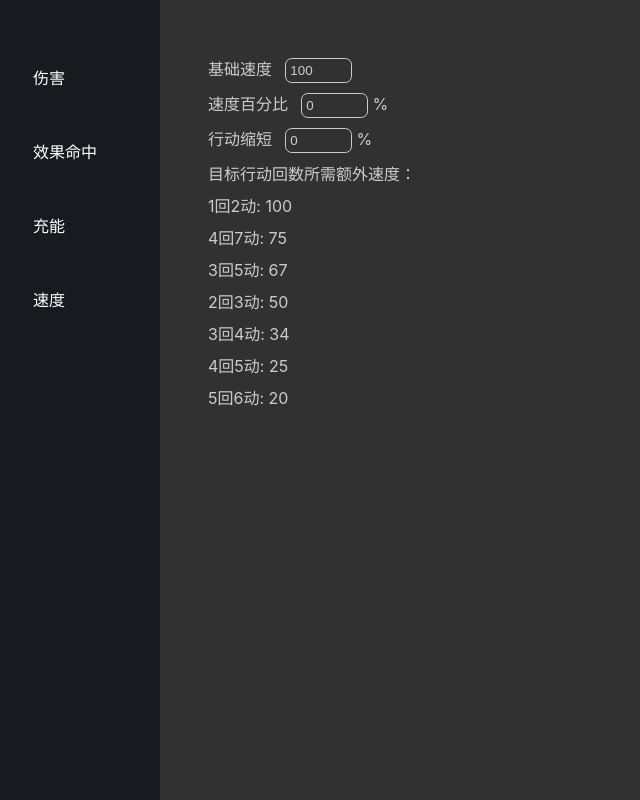
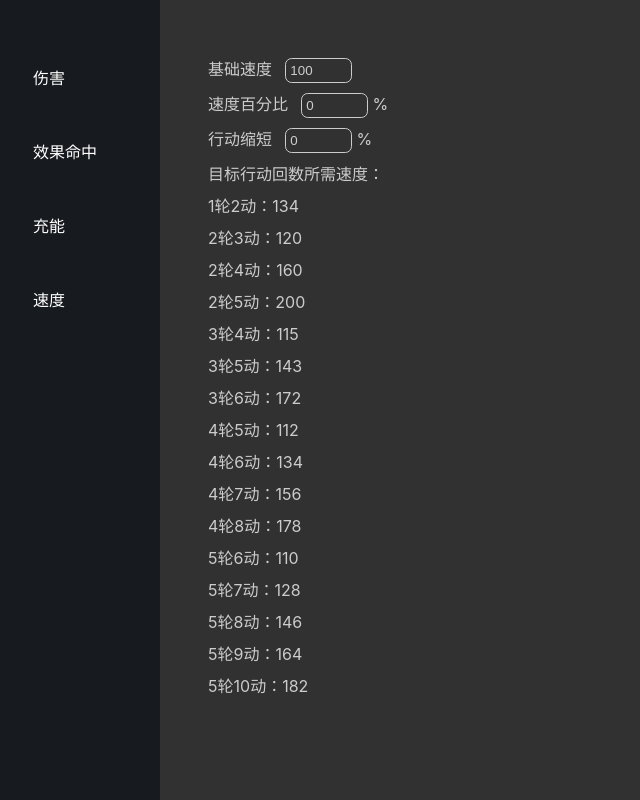
Before and after one commit to lvlingxiao1/sr-calculator, a Next.js app: page /sr-calculator/su-du in a window 1280 px wide. Shown: the whole page, without its empty margins (0-640 px from the left). Built offline with nearby package versions, Linux system fonts and the light colour scheme.

Commit message:
速度-改

```diff
--- a/pages/su-du.js
+++ b/pages/su-du.js
@@ -1,84 +1,100 @@
-import React, { useState } from "react";
-import styles from "../styles/styles.module.scss";
+import React, { useState } from 'react';
+import styles from '../styles/styles.module.scss';
+
+const 基础行动条 = 10000;
+const 每轮时间 = 100;
+const 第一轮额外时间 = 50;
+
+/**
+ * 每轮时间为100，第一轮150，行动a轮的总时间为100a+50
+ * 速度百分比类技能假设第一次行动之后永续
+ * 速度加成之后的速度为（基础速度*速度百分比)+目标速度，而第一次行动所需时间是（10000/目标速度）
+ * 所以b次行动消耗的时间为（10000/(基础速度*速度百分比+目标速度))*(b-1)+(10000/目标速度)
+ * 得到方程 100a+50 = (10000/(基础速度*速度百分比+目标速度))*(b-1)+(10000/目标速度)
+ * 其中仅"目标速度"为未知，设为x，基础速度s，速度百分比p
+ * 100a+50 = (10000/(sp + x))(b - 1) + (10000/x)
+ * 解二次方程得到
+ * x = (-2*a*p*s + 200*b - p*s - sqrt(4*a**2*p**2*s**2 - 800*a*b*p*s + 4*a*p**2*s**2 + 1600*a*p*s + 40000*b**2 - 400*b*p*s + p**2*s**2 + 800*p*s))/(2*(2*a + 1))
+ * 或
+ * x = (-2*a*p*s + 200*b - p*s + sqrt(4*a**2*p**2*s**2 - 800*a*b*p*s + 4*a*p**2*s**2 + 1600*a*p*s + 40000*b**2 - 400*b*p*s + p**2*s**2 + 800*p*s))/(2*(2*a + 1))
+ * 取正数解
+ */
+const 计算目标速度 = (基础速度, 速度百分比, 行动缩短, 目标轮数, 目标行动数) => {
+	const a = 目标轮数;
+	const b = 目标行动数;
+	const s = 基础速度;
+	const p = 速度百分比 / 100;
+	const t = Math.sqrt(
+		4 * a ** 2 * p ** 2 * s ** 2 -
+			800 * a * b * p * s +
+			4 * a * p ** 2 * s ** 2 +
+			1600 * a * p * s +
+			40000 * b ** 2 -
+			400 * b * p * s +
+			p ** 2 * s ** 2 +
+			800 * p * s
+	);
+	let 解 = (-2 * a * p * s + 200 * b - p * s - t) / (2 * (2 * a + 1));
+	if (解 > 0) return Math.ceil(解);
+	解 = (-2 * a * p * s + 200 * b - p * s + t) / (2 * (2 * a + 1));
+	return Math.ceil(解);
+};
+
+const 简易计算目标速度 = (基础速度, 速度百分比, 行动缩短, 目标轮数, 目标行动数) => {
+	const 行动条 = 基础行动条 * (1 - 行动缩短 / 100);
+	return Math.ceil((目标行动数 * 行动条) / (目标轮数 * 每轮时间 + 第一轮额外时间));
+};
 
 export default function 速度页面() {
 	const [基础速度, 设置基础速度] = useState(100);
 	const [速度百分比, 设置速度百分比] = useState(0);
 	const [行动缩短, 设置行动缩短] = useState(0);
 
-    const 需要速度 = (() => {
-        const 面板速度 = 基础速度 * (1 + 速度百分比 / 100);
-        const 基础行动条 = 10000;
-        const 行动条 = 基础行动条 * (1 - 行动缩短 / 100);
-
-        const 目标速度1回2动 = (200 * 行动条) / (1 * 基础行动条);
-        const 目标速度4回7动 = (700 * 行动条) / (4 * 基础行动条);
-        const 目标速度3回5动 = (500 * 行动条) / (3 * 基础行动条);
-        const 目标速度2回3动 = (300 * 行动条) / (2 * 基础行动条);
-        const 目标速度3回4动 = (400 * 行动条) / (3 * 基础行动条);
-        const 目标速度4回5动 = (500 * 行动条) / (4 * 基础行动条);
-        const 目标速度5回6动 = (600 * 行动条) / (5 * 基础行动条);
-
-        const 需求速度组 = [
-            目标速度1回2动,
-            目标速度4回7动,
-            目标速度3回5动,
-            目标速度2回3动,
-            目标速度3回4动,
-            目标速度4回5动,
-            目标速度5回6动,
-        ];
-
-        return 需求速度组.map((目标速度) =>
-            Math.max(Math.ceil(目标速度 - 面板速度), 0)
-        );
-    })();
-
 	return (
 		<>
 			<div>
 				<div>
 					基础速度
-                    <input
-                        type="number"
-                        onChange={(e) => 设置基础速度(+e.target.value)}
-                        value={基础速度}
-                    ></input>
+					<input type="number" onChange={(e) => 设置基础速度(+e.target.value)} value={基础速度}></input>
 				</div>
 			</div>
 			<div>
 				<div>
 					速度百分比
-                    <input
-                        type="number"
-                        onChange={(e) => 设置速度百分比(+e.target.value)}
-                        value={速度百分比}
-                    ></input>{" "}
-                    %
+					<input type="number" onChange={(e) => 设置速度百分比(+e.target.value)} value={速度百分比}></input> %
 				</div>
 			</div>
 			<div>
 				<div>
 					行动缩短
-                    <input
-                        type="number"
-                        onChange={(e) => 设置行动缩短(+e.target.value)}
-                        value={行动缩短}
-                    ></input>{" "}
-                    %
+					<input type="number" onChange={(e) => 设置行动缩短(+e.target.value)} value={行动缩短}></input> %
 				</div>
 			</div>
 
 			<div>
-                目标行动回数所需额外速度：
-                <br />
-                <div>1回2动: {需要速度[0]}</div>
-                <div>4回7动: {需要速度[1]}</div>
-                <div>3回5动: {需要速度[2]}</div>
-                <div>2回3动: {需要速度[3]}</div>
-                <div>3回4动: {需要速度[4]}</div>
-                <div>4回5动: {需要速度[5]}</div>
-                <div>5回6动: {需要速度[6]}</div>
+				目标行动回数所需速度：
+				{[
+					[1, 2],
+					[2, 3],
+					[2, 4],
+					[2, 5],
+					[3, 4],
+					[3, 5],
+					[3, 6],
+					[4, 5],
+					[4, 6],
+					[4, 7],
+					[4, 8],
+					[5, 6],
+					[5, 7],
+					[5, 8],
+					[5, 9],
+					[5, 10],
+				].map(([目标轮数, 目标行动数], i) => (
+					<div key={i}>
+						{目标轮数}轮{目标行动数}动：{计算目标速度(基础速度, 速度百分比, 行动缩短, 目标轮数, 目标行动数)}
+					</div>
+				))}
 			</div>
 		</>
 	);
```
Lines whose indentation alone changed are shown as unchanged.
